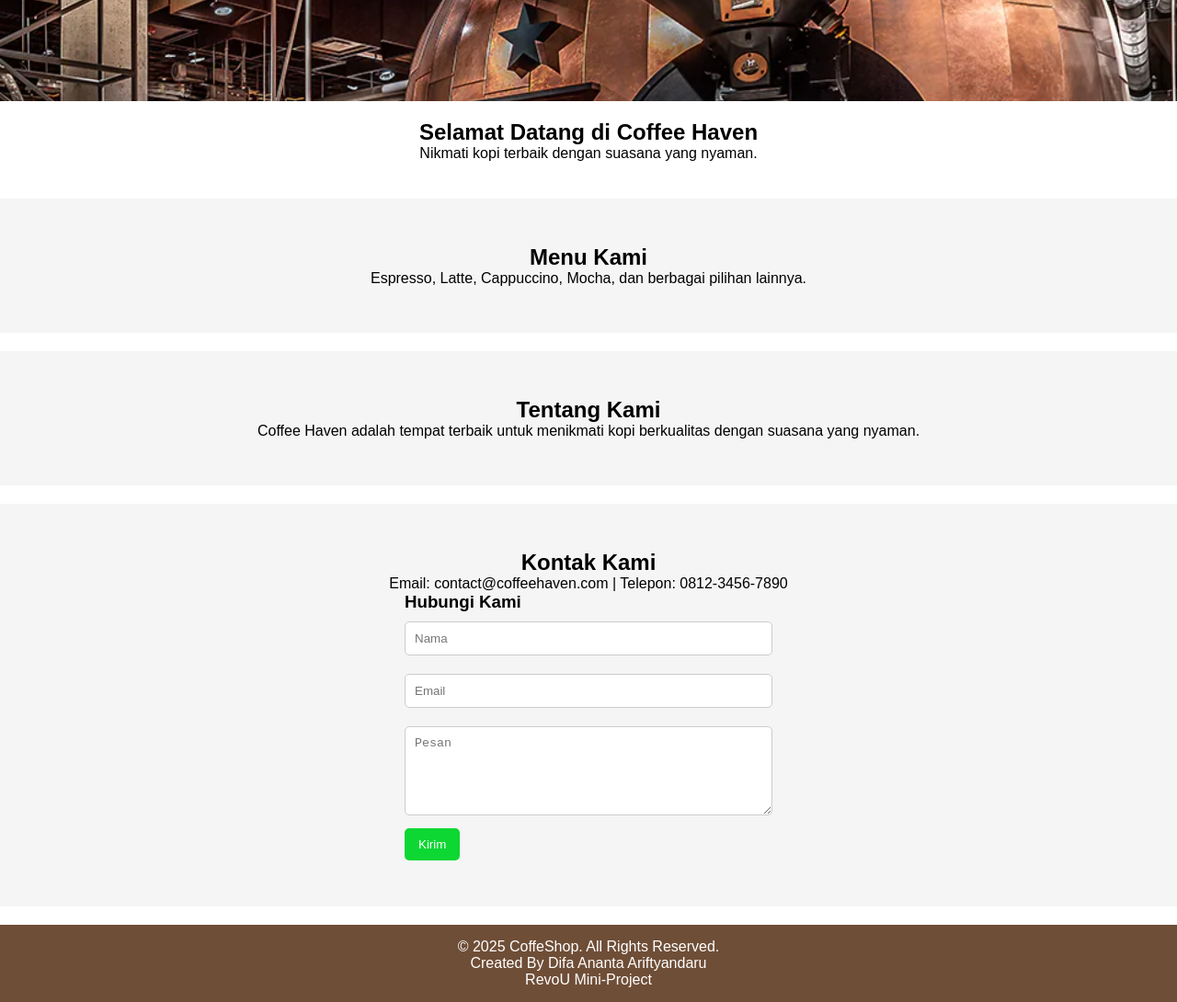
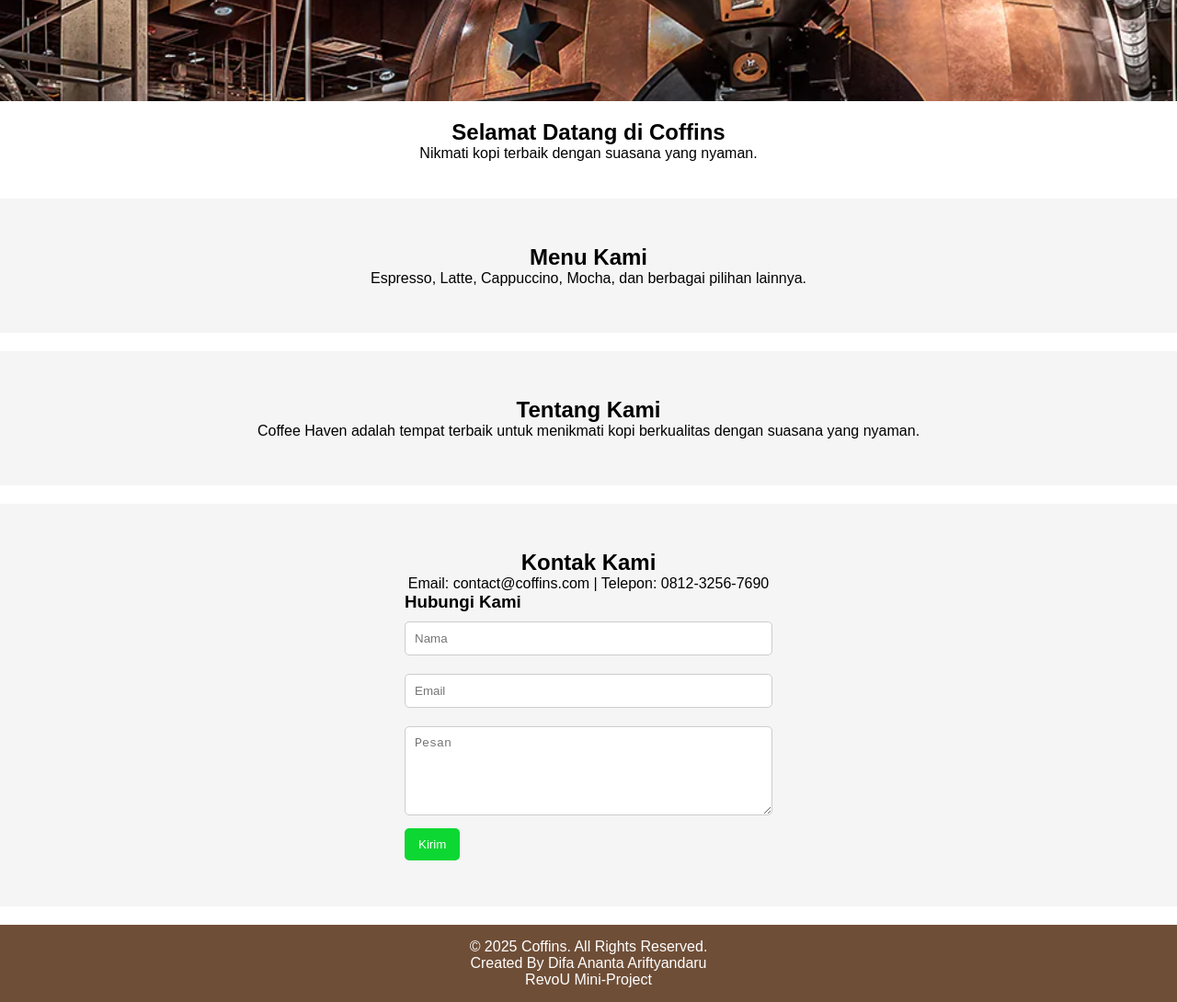
Before and after one commit to Ananta1507/Revou-Project-Ananta, a plain HTML site: page index.html in a window 1280 px wide. Shown: the part 440-1530 px from the top of the page at 92% size. Drawn offline with Linux system fonts and the light colour scheme.

Commit message:
Update index.html
update coffeshop name

```diff
--- a/index.html
+++ b/index.html
@@ -27,7 +27,7 @@
     </div>
 
     <div class="content" id="home">
-        <h2>Selamat Datang di Coffee Haven</h2>
+        <h2>Selamat Datang di Coffins</h2>
         <p>Nikmati kopi terbaik dengan suasana yang nyaman.</p>
     </div>
 
@@ -43,7 +43,7 @@
 
     <div class="section contact" id="contact">
         <h2>Kontak Kami</h2>
-        <p>Email: contact@coffeehaven.com | Telepon: 0812-3456-7890</p>
+        <p>Email: contact@coffins.com | Telepon: 0812-3256-7690</p>
         <div class="contact-form">
             <h3>Hubungi Kami</h3>
             <form id="contactForm">
@@ -62,7 +62,7 @@
 </body>
 
 <footer class="footer">
-    <p>&copy; 2025 CoffeShop. All Rights Reserved.</p>
+    <p>&copy; 2025 Coffins. All Rights Reserved.</p>
     <p>Created By Difa Ananta Ariftyandaru</p>
     <p>RevoU Mini-Project</p>
 </footer>
```
